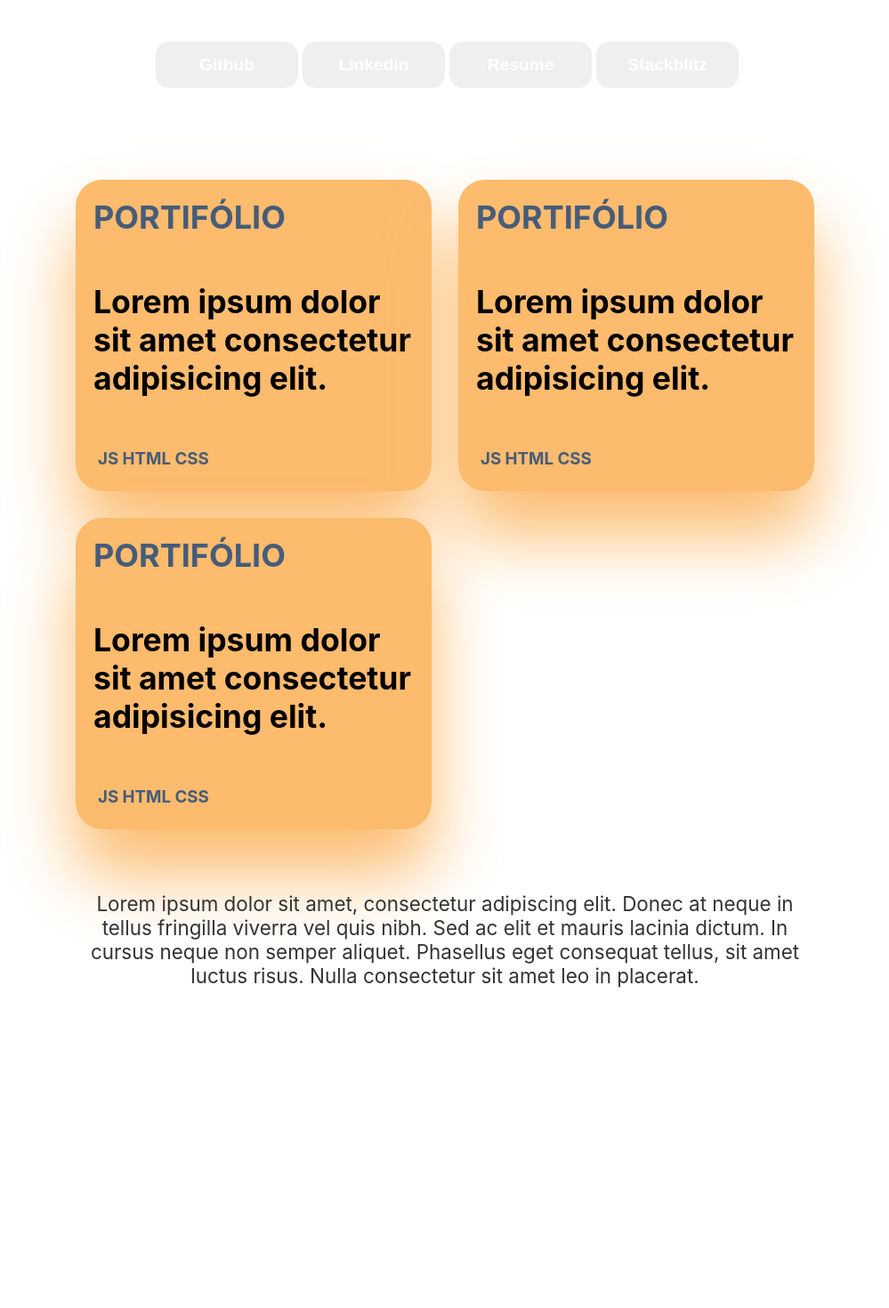
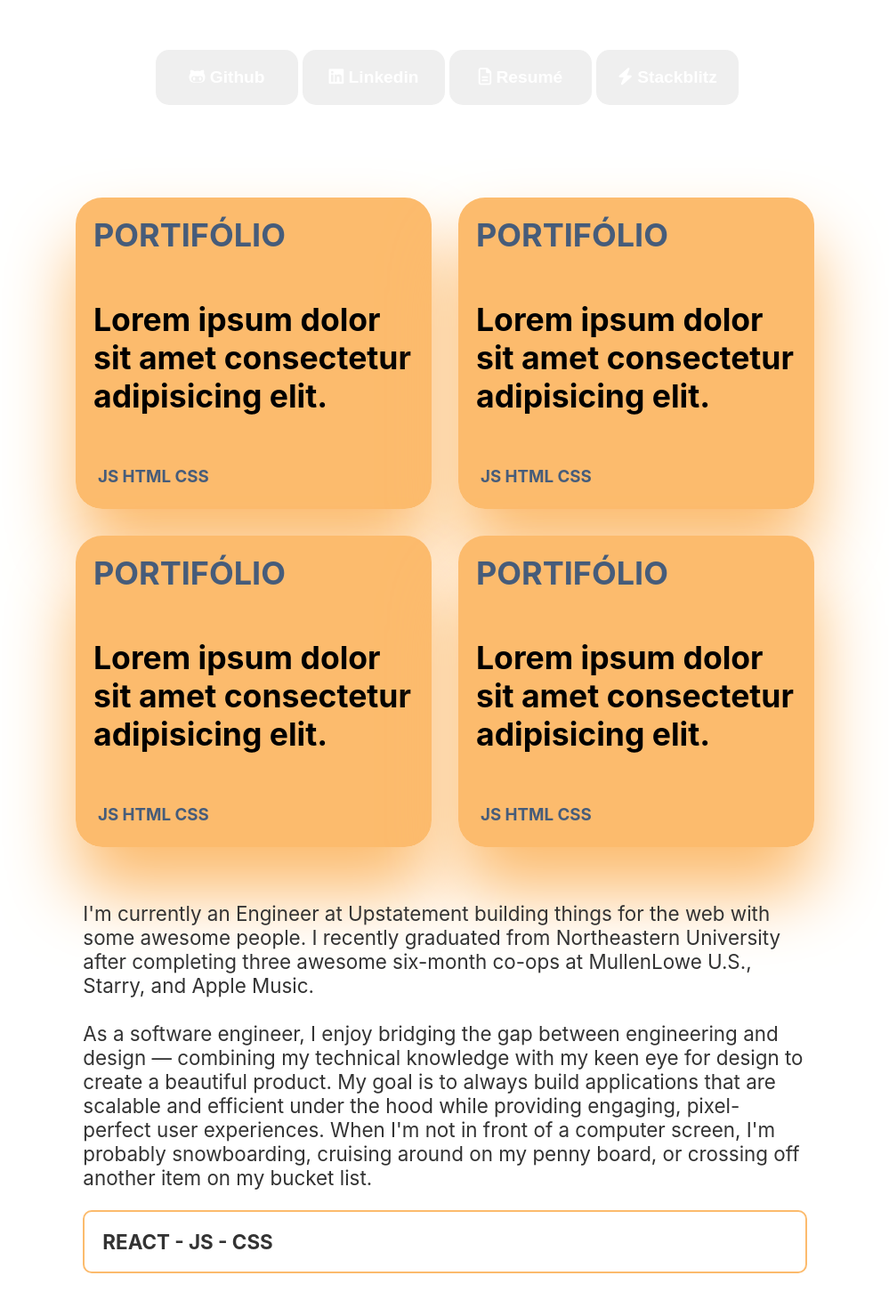
Before and after one commit to felipegcoutinho/felipecoutinho.com, a React (Vite) app: page / in a window 1280 px wide. Shown: the part 542-2012 px from the top of the page at 89% size, without its empty margins (140-1139 px from the left). Built offline with nearby package versions, Linux system fonts and the light colour scheme.

Commit message:
update about component

```diff
--- a/index.html
+++ b/index.html
@@ -1,13 +1,17 @@
 <!DOCTYPE html>
 <html lang="en">
+
 <head>
   <meta charset="UTF-8" />
   <link rel="icon" type="image/svg+xml" href="/vite.svg" />
   <meta name="viewport" content="width=device-width, initial-scale=1.0" />
+  <link rel="stylesheet" href="https://cdnjs.cloudflare.com/ajax/libs/font-awesome/6.1.2/css/all.min.css" />
   <title>:)</title>
 </head>
+
 <body>
-    <div id="root"></div>
+  <div id="main"></div>
   <script type="module" src="/src/main.jsx"></script>
 </body>
+
 </html>
--- a/src/Components/About/About.jsx
+++ b/src/Components/About/About.jsx
@@ -1,17 +1,23 @@
 import React from 'react';
 import style from './About.module.css';
+import Stack from "./StackCarrousel";
 
 function About() {
   return (
     <main className={style.container}>
       <div className={style.description}>
         <p>
-          Lorem ipsum dolor sit amet, consectetur adipiscing elit. Donec at
-          neque in tellus fringilla viverra vel quis nibh. Sed ac elit et mauris
-          lacinia dictum. In cursus neque non semper aliquet. Phasellus eget
-          consequat tellus, sit amet luctus risus. Nulla consectetur sit amet
-          leo in placerat.
+          I'm currently an Engineer at Upstatement building things for the web with some awesome people.
+          I recently graduated from Northeastern University after completing three awesome six-month co-ops at MullenLowe U.S., Starry, and Apple Music.
+          <br></br>
+          <br></br>
+          As a software engineer, I enjoy bridging the gap between engineering and design — combining my technical knowledge with my keen eye for design to create a beautiful product.
+          My goal is to always build applications that are scalable and efficient under the hood while providing engaging, pixel-perfect user experiences.
+          When I'm not in front of a computer screen, I'm probably snowboarding, cruising around on my penny board, or crossing off another item on my bucket list.
         </p>
+
+        <Stack />
+
       </div>
     </main>
   );
--- a/src/Components/About/About.module.css
+++ b/src/Components/About/About.module.css
@@ -5,15 +5,16 @@
 
 @media (min-width: 320px) {
   .description {
+    align-items: center;
     color: #333;
     display: grid;
     font-size: 1.1rem;
     grid-column: 1 /-1;
-    height: 65vh;
+    height: 60vh;
     justify-content: center;
     padding: 20px;
-    text-align: center;
   }
+
 }
 
 @media (min-width: 425px) {
@@ -44,7 +45,7 @@
 
 @media (min-width: 2560px) {
   .description {
-    font-size: 2.5rem;
+    font-size: 2.1rem;
     grid-column: 4 / 10;
   }
 }
--- /dev/null
+++ b/src/Components/About/StackCarrousel.jsx
@@ -0,0 +1,19 @@
+import React from 'react'
+import style from "./StackCarrousel.module.css";
+
+function StackCarrousel() {
+  return (
+    <div className={style.stackcarrousel}>
+      <div className={style.stacklogos}>REACT - JS - CSS</div>
+    </div>
+  )
+}
+
+function SVG() {
+  return (
+    <div></div >
+  )
+}
+
+
+export default StackCarrousel
--- /dev/null
+++ b/src/Components/About/StackCarrousel.module.css
@@ -0,0 +1,12 @@
+@media (min-width: 320px) {
+
+  .stackcarrousel {
+    border: 2px solid #FCBB6D;
+    border-radius: 10px;
+    padding: 20px;
+}
+
+  .stacklogos {
+    font-weight: bold;
+  }
+}
--- a/src/Components/Bio/Bio.module.css
+++ b/src/Components/Bio/Bio.module.css
@@ -22,17 +22,18 @@
     font-size: 1.1rem;
     grid-column: 1 /-1;
     height: 83vh;
+    margin-top: 20px;
     padding: 20px;
     text-align: center;
+  }
+
+  .description p {
+    margin-top: 10px;
   }
 
   .description h1 {
     font-family: inter, sans-serif;
     font-weight: 900;
-  }
-
-  .links {
-    margin-top: 10px;
   }
 }
 
@@ -50,11 +51,7 @@
 
   .description {
     font-size: 1.3rem;
-    padding: 0 100px;
-  }
-
-  .links {
-    margin-top: 20px;
+    padding: 0 80px;
   }
 }
 
@@ -62,24 +59,20 @@
   .description {
     font-size: 1.4rem;
     grid-column: 3 / 11;
-    padding: 0 80px;
-  }
-
-  .links {
-    margin-top: 20px;
+    padding: 10px;
   }
 }
 
 @media (min-width: 1440px) {
   .description {
-    font-size: 1.3rem;
+    font-size: 1.4rem;
     grid-column: 4 / 10;
   }
 }
 
 @media (min-width: 2560px) {
   .description {
-    font-size: 2.5rem;
+    font-size: 2.1rem;
     grid-column: 4 / 10;
   }
 }
--- a/src/Components/Bio/Buttons.jsx
+++ b/src/Components/Bio/Buttons.jsx
@@ -5,11 +5,12 @@ export default function BioButtons() {
   return (
     <div>
       <Buttonsprops
-        social1="Github"
-        social2="Linkedin"
-        social3="Resume"
-        social4="Stackblitz"
+        social1="Github" url1="###1"
+        social2="Linkedin" url2="###2"
+        social3="Resumé" url3="###3"
+        social4="Stackblitz" url4="###4"
       />
+
     </div>
   )
 }
@@ -17,11 +18,11 @@ export default function BioButtons() {
 
 function Buttonsprops(props) {
   return (
-    <div>
-      <a href="#1"><button>{props.social1}</button></a>
-      <a href="#2"><button>{props.social2}</button></a>
-      <a href="#3"><button>{props.social3}</button></a>
-      <a href="#4"><button>{props.social4}</button></a>
+    <div className={style.buttoncontainer}>
+      <a href={props.url1}><button><i class="fa-brands fa-github-alt"></i> {props.social1} </button></a>
+      <a href={props.url2}><button><i class="fa-brands fa-linkedin"></i> {props.social2} </button></a>
+      <a href={props.url3}><button><i class="fa-regular fa-file-lines"></i> {props.social3}</button></a>
+      <a href={props.url4}><button><i class="fa-solid fa-bolt"></i> {props.social4}</button></a>
     </div >
   )
 
--- a/src/Components/Bio/Buttons.module.css
+++ b/src/Components/Bio/Buttons.module.css
@@ -1,4 +1,9 @@
 @media (min-width: 320px) {
+
+  .buttoncontainer{
+    margin-top: 20px;
+  }
+
   button {
     background-color: #685D79;
     border: none;
@@ -8,7 +13,7 @@
     font-size: 1.2rem;
     font-weight: bold;
     margin-top: 5px;
-    padding: 15px 30px;
+    padding: 20px;
     transition: transform 0.7s, background-color 0.5s;
     width: 100%;
   }
@@ -21,6 +26,13 @@
 @media (min-width: 768px) {
   button {
     margin-left: 5px;
+    width: 145px;
+  }
+}
+
+@media (min-width: 1024px) {
+  button {
+    margin-left: 5px;
     width: 160px;
   }
 }
--- a/src/Components/Project/Project.module.css
+++ b/src/Components/Project/Project.module.css
@@ -9,10 +9,9 @@
 
   .gridContainer {
     display: grid;
+    gap: 30px;
     grid-template-columns: 1fr;
     padding: 30px;
-    gap: 30px;
-    margin-bottom: 20px;
   }
 
 }
--- a/src/Components/Project/project.jsx
+++ b/src/Components/Project/project.jsx
@@ -6,6 +6,12 @@ function Project() {
   return (
     <main className={style.container}>
       <div className={style.gridContainer}>
+        <Card
+          url="#"
+          header="Portifólio"
+          desc="Lorem ipsum dolor sit amet consectetur adipisicing elit."
+          tags="JS HTML CSS"
+        />
         <Card
           url="#"
           header="Portifólio"
--- a/src/main.jsx
+++ b/src/main.jsx
@@ -3,7 +3,7 @@ import ReactDOM from 'react-dom/client'
 import App from './Components/App'
 import './index.css'
 
-ReactDOM.createRoot(document.getElementById('root')).render(
+ReactDOM.createRoot(document.getElementById('main')).render(
   <React.StrictMode>
     <App />
   </React.StrictMode>
```
Lines whose indentation alone changed are shown as unchanged.
